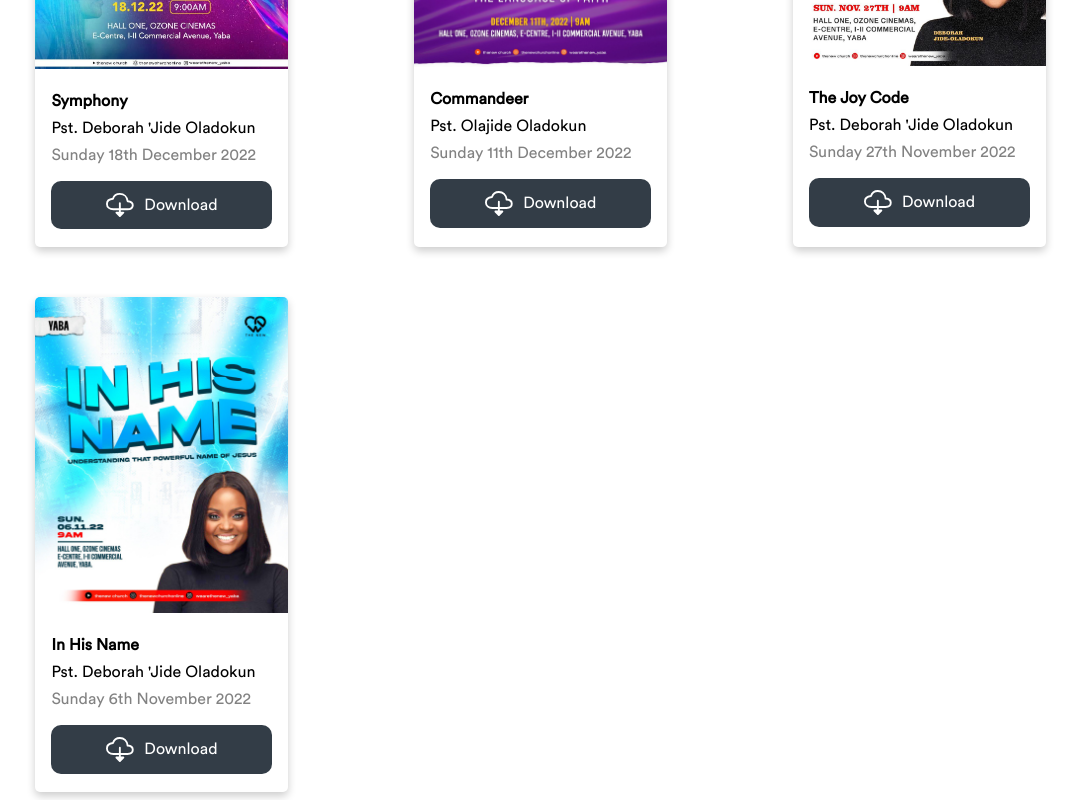
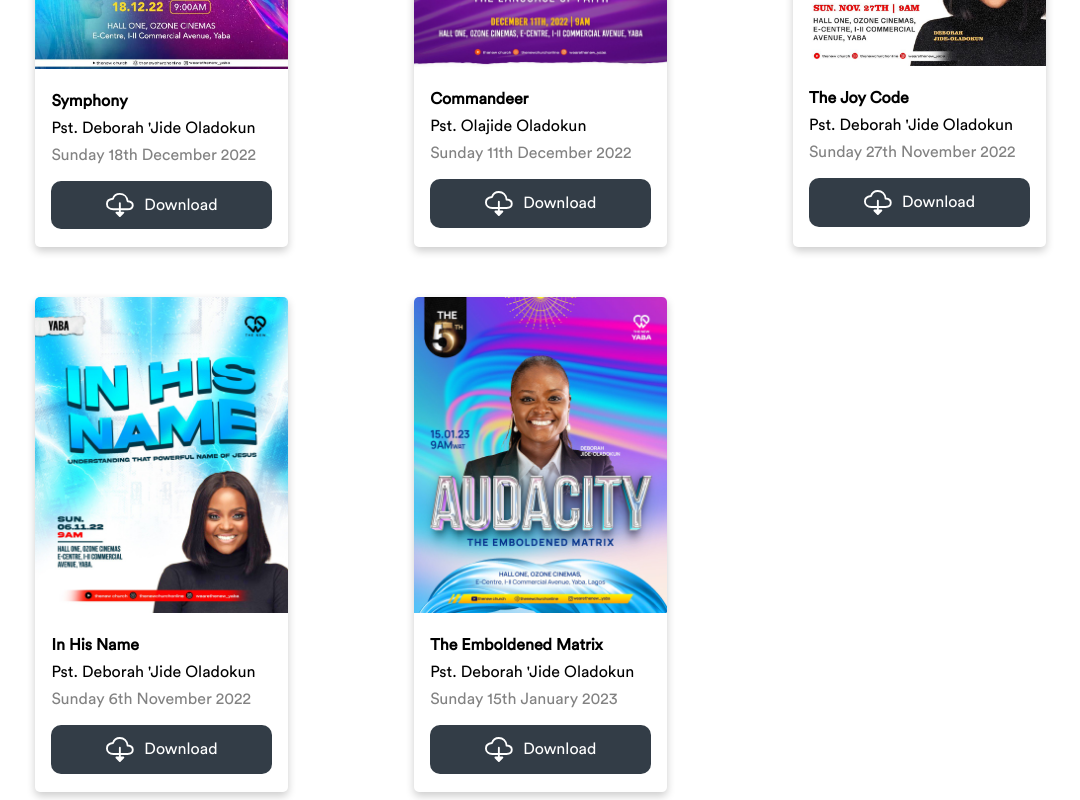
Before and after one commit to timtop/The-New-Yaba-Cassettes, a React (Create React App) app: page / in a window 1280 px wide. Shown: the part 549-1349 px from the top of the page, without its empty margins (99-1179 px from the left). Built offline with nearby package versions, Linux system fonts and the light colour scheme.

Commit message:
added emboldend matrix

```diff
--- a/src/App.js
+++ b/src/App.js
@@ -21,6 +21,7 @@ import inhisname from "./imgs/in-his-name.jpg";
 import thejoycode from "./imgs/the-joy-code.jpeg";
 import commadeer from "./imgs/commandeer.jpg";
 import symphony from "./imgs/Symphony.jpeg";
+import audacity from "./imgs/audacity.jpg";
 
 class App extends React.Component {
   render() {
@@ -56,6 +57,14 @@ class App extends React.Component {
         link: "https://res.cloudinary.com/the-new-unilag/video/upload/v1670748232/Yaba%20Messages/061122_In_His_Name_hbbj6i.mp3",
         name: "In His Name - 6/11/22",
         img: inhisname,
+      },
+      {
+        title: "The Emboldened Matrix",
+        preacher: "Pst. Deborah 'Jide Oladokun",
+        date: "Sunday 15th January 2023",
+        link: "https://res.cloudinary.com/the-new-unilag/video/upload/v1674245284/Yaba%20Messages/150123_The_Emboldened_Matrix_qnwe5t.mp3",
+        name: "The Emboldened Matrix - 15/01/23",
+        img: audacity,
       },
 
       // {
```
Also changed, not shown: src/imgs/audacity.jpg (added).
